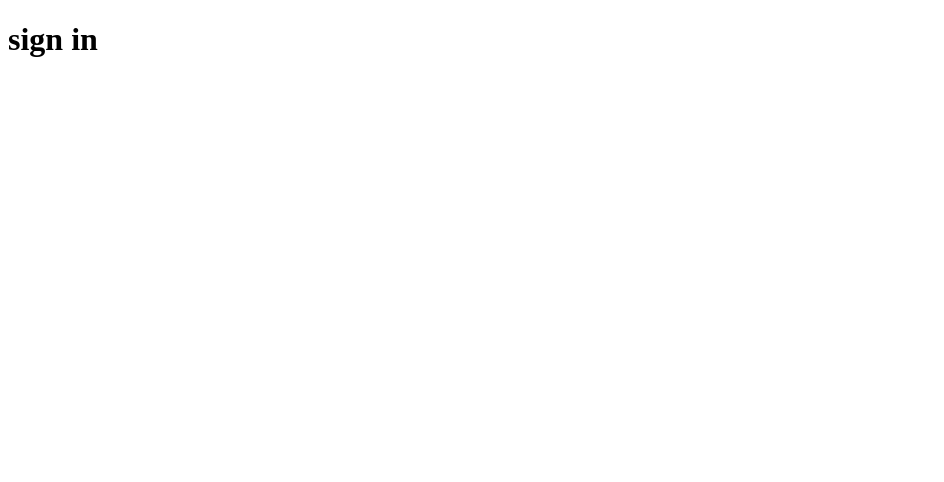
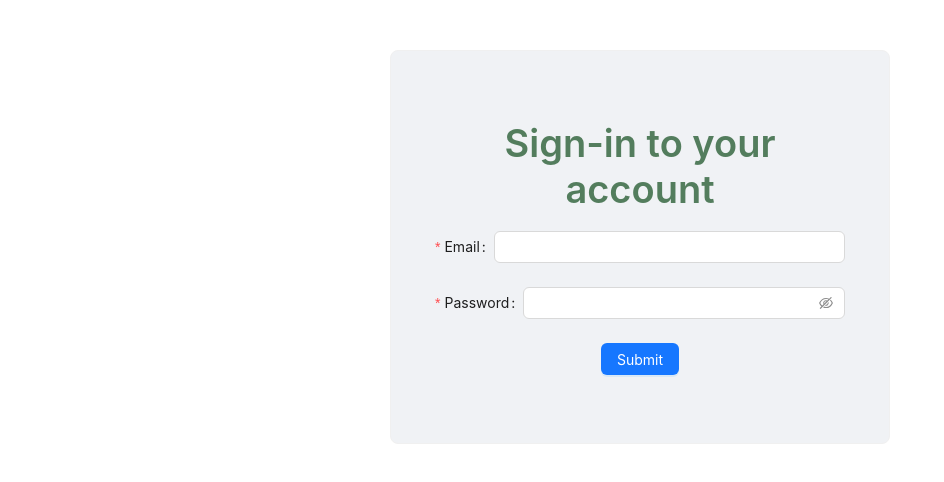
Before and after one commit to KaranSharma005/blog-app, a React (Vite) app: page /sign-in in a window 1280 px wide. Shown: the top 482 px of the page, without its empty margins (0-944 px from the left). Built offline with nearby package versions, Linux system fonts and the light colour scheme; no server answers.

Commit message:
Added sign-in page

```diff
--- a/src/components/sign-in.jsx
+++ b/src/components/sign-in.jsx
@@ -1,7 +1,55 @@
+import { Card, Typography, Form, Input, Button } from "antd";
+import { useState } from "react";
+
+const { Title } = Typography;
 const SignIn = () => {
-    return(
-        <h1>sign in</h1>
-    )
-}
+  const [form] = Form.useForm();
+
+
+  return (
+    <>
+      <Card
+        style={{
+          maxWidth: 500,
+          margin: "auto",
+          marginTop: 50,
+          padding: 20,
+          backgroundColor: "#f0f2f5",
+        }}
+      >
+        <Title style={{ textAlign: "center", color: "#537D5D" }}>
+          Sign-in to your account
+        </Title>
+
+        <Form layout="horizontal" form={form} >
+
+          <Form.Item name="email" label="Email" rules={[{ type: "email", required : true
+           }]}>
+            <Input />
+          </Form.Item>
+
+          <Form.Item
+            name="password"
+            label="Password"
+            rules={[
+              {
+                required: true,
+                message: "Please input your password!",
+              },
+            ]}
+          >
+            <Input.Password />
+          </Form.Item>
+
+          <Form.Item style={{ display: "flex", justifyContent: "center" }}>
+            <Button type="primary" htmlType="submit" >
+              Submit
+            </Button>
+          </Form.Item>
+        </Form>
+      </Card>
+    </>
+  );
+};
 
 export default SignIn;
--- a/src/components/sign-up.jsx
+++ b/src/components/sign-up.jsx
@@ -18,10 +18,10 @@ const SignUp = () => {
       setloading(true);
       const result = await makeRequest("sign-up", { body: values });
       notification.success({
-        message : "Sign-up successfully",
+        message: "Sign-up successfully",
         placement: "topRight",
-        duration: 2
-      })
+        duration: 2,
+      });
       setloading(false);
       navigate("/sign-in");
     } catch (err) {
@@ -51,30 +51,51 @@ const SignUp = () => {
         </Title>
 
         <Form layout="horizontal" form={form} onFinish={onFinish}>
-          <Form.Item label="Name">
+          <Form.Item label="Name" name="name">
             <Input placeholder="Enter Name" />
           </Form.Item>
 
-          <Form.Item label="Email">
-            <Input placeholder="Enteer Email" />
+          <Form.Item name="email" label="Email" rules={[{ type: "email" }]}>
+            <Input placeholder="Your email" />
           </Form.Item>
 
-          <Form.Item label="Password">
-            <Input.Password
-              placeholder="Enter password"
-              iconRender={(visible) =>
-                visible ? <EyeTwoTone /> : <EyeInvisibleOutlined />
-              }
-            />
+          <Form.Item
+            name="password"
+            label="Password"
+            rules={[
+              {
+                required: true,
+                message: "Please input your password!",
+              },
+            ]}
+            hasFeedback
+          >
+            <Input.Password />
           </Form.Item>
 
-          <Form.Item label="Password">
-            <Input.Password
-              placeholder="Enter password"
-              iconRender={(visible) =>
-                visible ? <EyeTwoTone /> : <EyeInvisibleOutlined />
-              }
-            />
+          <Form.Item
+            name="confirm"
+            label="Confirm Password"
+            dependencies={["password"]}
+            hasFeedback
+            rules={[
+              {
+                required: true,
+                message: "Please confirm your password!",
+              },
+              ({ getFieldValue }) => ({
+                validator(_, value) {
+                  if (!value || getFieldValue("password") === value) {
+                    return Promise.resolve();
+                  }
+                  return Promise.reject(
+                    new Error("The new password that you entered do not match!")
+                  );
+                },
+              }),
+            ]}
+          >
+            <Input.Password />
           </Form.Item>
 
           <Form.Item style={{ display: "flex", justifyContent: "center" }}>
--- a/src/fetchRequest/index.jsx
+++ b/src/fetchRequest/index.jsx
@@ -1,3 +1,4 @@
+const REACT_APP_BACKEND_URL = process.env.BACKEND_URL;
 const makeRequest = async (endpoint, options) => {
     const method = options.method || 'GET';
     const body = options.body ? JSON.stringify(options.body) : null;
@@ -7,7 +8,7 @@ const makeRequest = async (endpoint, options) => {
     if(body) config.body = {body};
 
     try{
-        const response = await fetch(`http://localhost:5555${endpoint}`);
+        const response = await fetch(`${REACT_APP_BACKEND_URL}${endpoint}`,config);
         if(!response.ok){
             throw new Error("Error in making request to server");
         }
```
Also changed, not shown: src/store/index.jsx (added), 1 other file (tests, documents, lock files or other folders).
